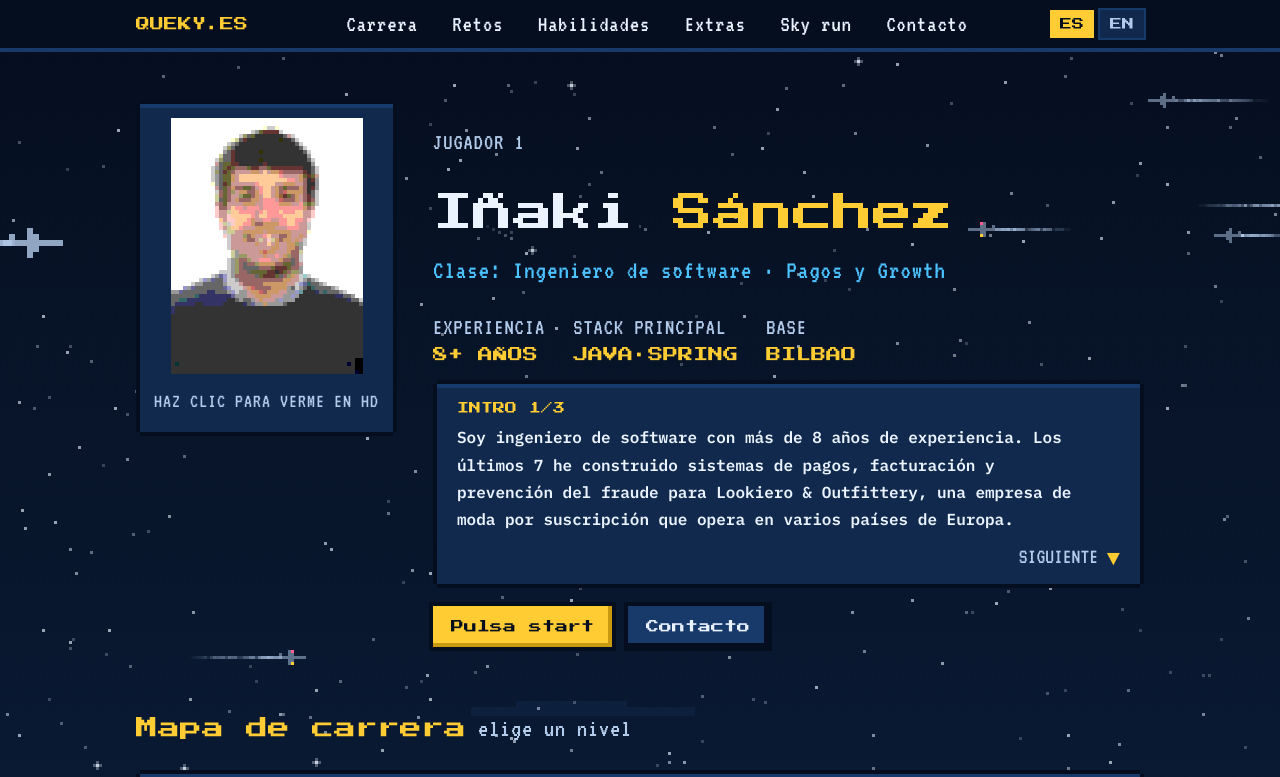
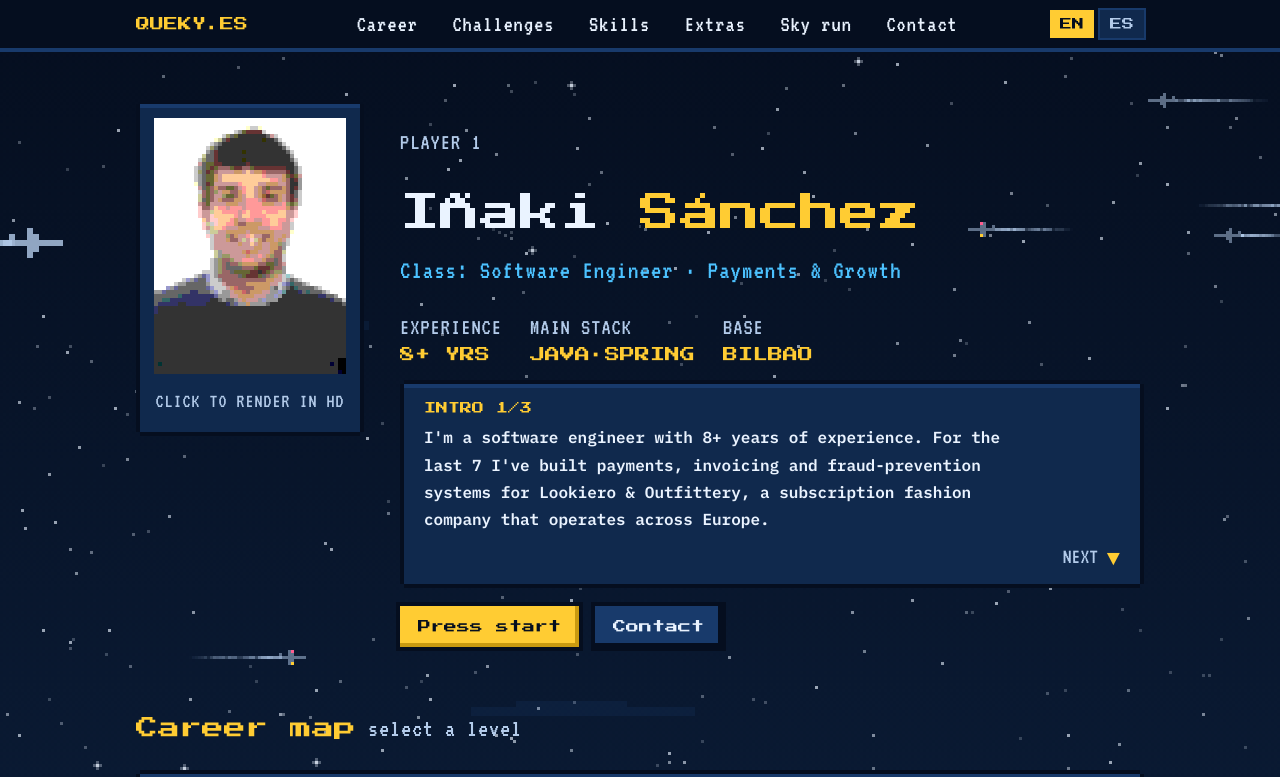
Before and after one commit to Queky/queky-site, a React (Vite) app: page / in a window 1280 px wide. Shown: the top 777 px of the page. Built offline with nearby package versions, Linux system fonts and the light colour scheme.

Commit message:
Set English as default language

```diff
--- a/src/content.ts
+++ b/src/content.ts
@@ -1,6 +1,6 @@
-export type Lang = "es" | "en";
-export const LANGS: Lang[] = ["es", "en"];
-export const DEFAULT_LANG: Lang = "es";
+export type Lang = "en" | "es";
+export const LANGS: Lang[] = ["en", "es"];
+export const DEFAULT_LANG: Lang = "en";
 
 export const EMAIL = "hello@queky.es";
 export const GITHUB = "https://github.com/queky";
--- a/src/i18n.tsx
+++ b/src/i18n.tsx
@@ -9,7 +9,7 @@ const LangContext = createContext<LangState | null>(null);
 
 const isLang = (value: unknown): value is Lang => LANGS.includes(value as Lang);
 
-/** URL (?lang=en) wins, then the visitor's last choice, then Spanish. */
+/** URL (?lang=es) wins, then the visitor's last choice, then English. */
 function initialLang(): Lang {
   const fromUrl = new URLSearchParams(location.search).get("lang");
   if (isLang(fromUrl)) return fromUrl;
```
Also changed, not shown: 1 other file (tests, documents, lock files or other folders).
